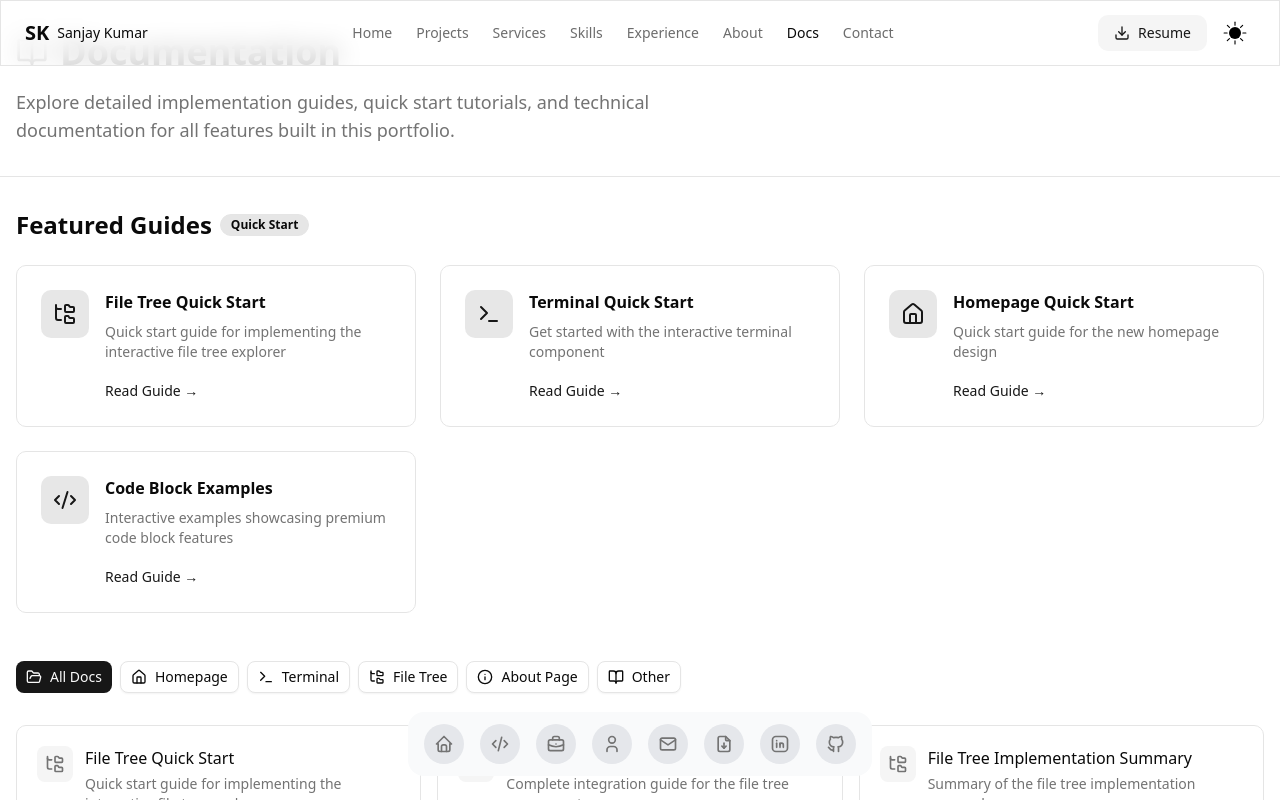
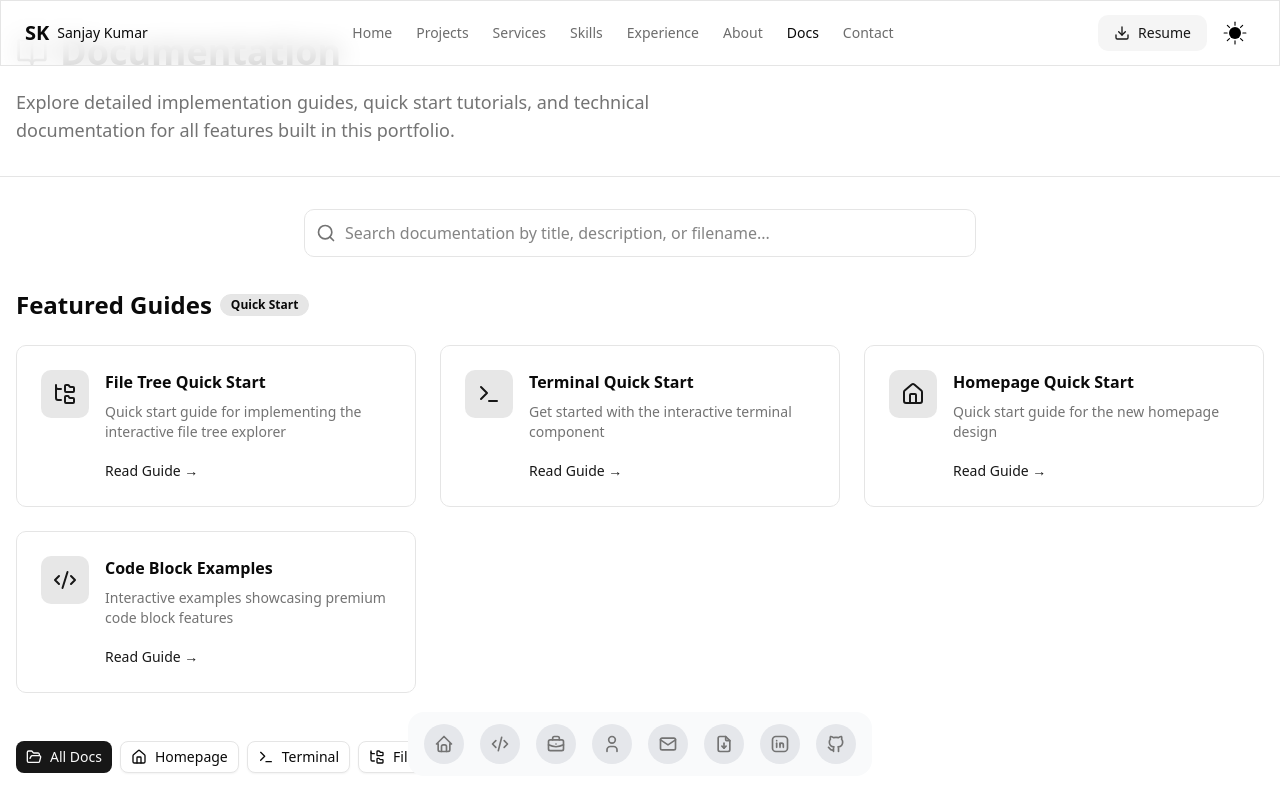
Before and after one commit to luv-jeri/hello-sanjay-p0-portfolio, a Next.js app: page /docs in a window 1280 px wide. Shown: the top 800 px of the page. Built offline with nearby package versions, Linux system fonts and the light colour scheme.

Commit message:
feat: implement comprehensive search feature for documentation; enable real-time filtering by title, description, and filename; enhance user experience with clear search button and results count

```diff
--- a/src/app/docs/page.tsx
+++ b/src/app/docs/page.tsx
@@ -5,6 +5,7 @@ import { useState } from 'react';
 import { BlurFade } from '@/components/ui/blur-fade';
 import { Button } from '@/components/ui/button';
 import { Badge } from '@/components/ui/badge';
+import { Input } from '@/components/ui/input';
 import {
   FileText,
   BookOpen,
@@ -14,6 +15,8 @@ import {
   Info,
   Code2,
   FolderOpen,
+  Search,
+  X,
 } from 'lucide-react';
 
 type DocCategory = 'all' | 'homepage' | 'terminal' | 'file-tree' | 'about' | 'other';
@@ -178,13 +181,27 @@ const categories = [
 
 export default function DocsPage() {
   const [selectedCategory, setSelectedCategory] = useState<DocCategory>('all');
+  const [searchQuery, setSearchQuery] = useState('');
 
-  const filteredDocs =
-    selectedCategory === 'all'
-      ? docs
-      : docs.filter((doc) => doc.category === selectedCategory);
+  // Filter by category and search query
+  const filteredDocs = docs.filter((doc) => {
+    // Category filter
+    const matchesCategory = selectedCategory === 'all' || doc.category === selectedCategory;
+
+    // Search filter (searches in title, description, and fileName)
+    const matchesSearch = searchQuery.trim() === '' ||
+      doc.title.toLowerCase().includes(searchQuery.toLowerCase()) ||
+      doc.description.toLowerCase().includes(searchQuery.toLowerCase()) ||
+      doc.fileName.toLowerCase().includes(searchQuery.toLowerCase());
+
+    return matchesCategory && matchesSearch;
+  });
 
   const featuredDocs = docs.filter((doc) => doc.featured);
+
+  const clearSearch = () => {
+    setSearchQuery('');
+  };
 
   return (
     <div className="min-h-screen bg-background">
@@ -205,8 +222,42 @@ export default function DocsPage() {
       </div>
 
       <div className="container mx-auto px-4 py-8">
+        {/* Search Bar */}
+        <BlurFade delay={0.15}>
+          <div className="mb-8 max-w-2xl mx-auto">
+            <div className="relative">
+              <Search className="absolute left-3 top-1/2 -translate-y-1/2 h-5 w-5 text-muted-foreground" />
+              <Input
+                type="text"
+                placeholder="Search documentation by title, description, or filename..."
+                value={searchQuery}
+                onChange={(e) => setSearchQuery(e.target.value)}
+                className="pl-10 pr-10 h-12 text-base"
+              />
+              {searchQuery && (
+                <Button
+                  variant="ghost"
+                  size="sm"
+                  onClick={clearSearch}
+                  className="absolute right-1 top-1/2 -translate-y-1/2 h-8 w-8 p-0"
+                  aria-label="Clear search"
+                >
+                  <X className="h-4 w-4" />
+                </Button>
+              )}
+            </div>
+
+            {/* Search Results Count */}
+            {searchQuery && (
+              <div className="mt-3 text-sm text-muted-foreground">
+                Found <strong className="text-foreground">{filteredDocs.length}</strong> {filteredDocs.length === 1 ? 'result' : 'results'} for "{searchQuery}"
+              </div>
+            )}
+          </div>
+        </BlurFade>
+
         {/* Featured Docs */}
-        {selectedCategory === 'all' && (
+        {selectedCategory === 'all' && !searchQuery && (
           <BlurFade delay={0.2}>
             <section className="mb-12">
               <div className="flex items-center gap-2 mb-6">
@@ -319,9 +370,30 @@ export default function DocsPage() {
             <div className="text-center py-12">
               <FileText className="w-16 h-16 text-muted-foreground mx-auto mb-4 opacity-50" />
               <h3 className="text-lg font-medium mb-2">No documentation found</h3>
-              <p className="text-muted-foreground">
-                Try selecting a different category
+              <p className="text-muted-foreground mb-4">
+                {searchQuery
+                  ? `No results found for "${searchQuery}"`
+                  : 'Try selecting a different category'
+                }
               </p>
+              {(searchQuery || selectedCategory !== 'all') && (
+                <div className="flex gap-2 justify-center">
+                  {searchQuery && (
+                    <Button variant="outline" size="sm" onClick={clearSearch}>
+                      Clear search
+                    </Button>
+                  )}
+                  {selectedCategory !== 'all' && (
+                    <Button
+                      variant="outline"
+                      size="sm"
+                      onClick={() => setSelectedCategory('all')}
+                    >
+                      View all categories
+                    </Button>
+                  )}
+                </div>
+              )}
             </div>
           </BlurFade>
         )}
```
Also changed, not shown: 1 other file (tests, documents, lock files or other folders).
